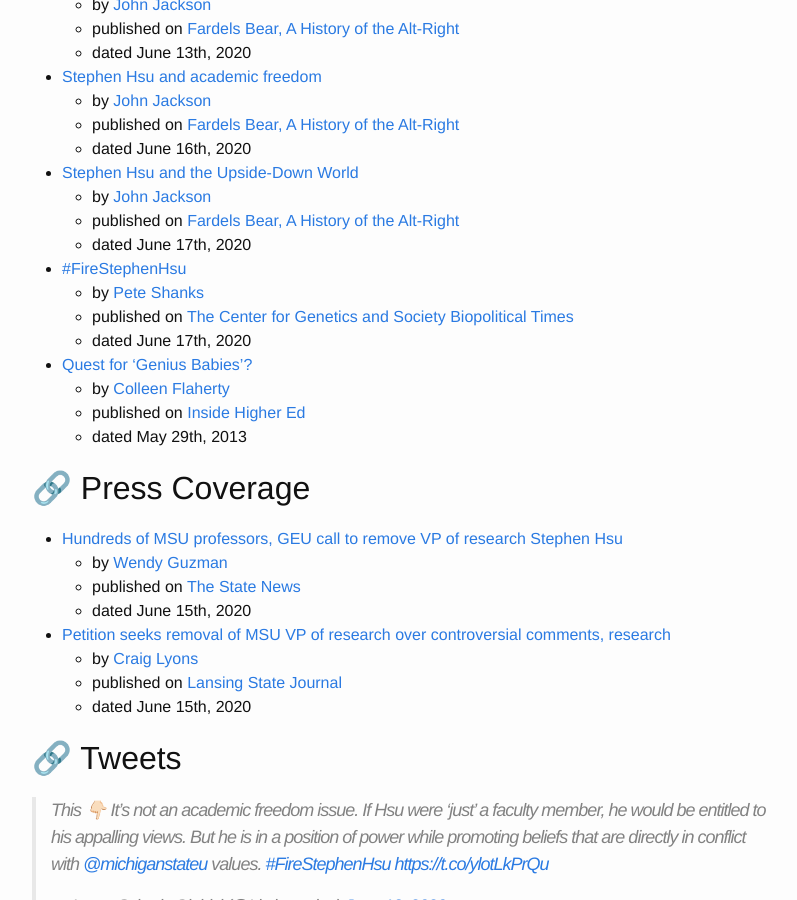
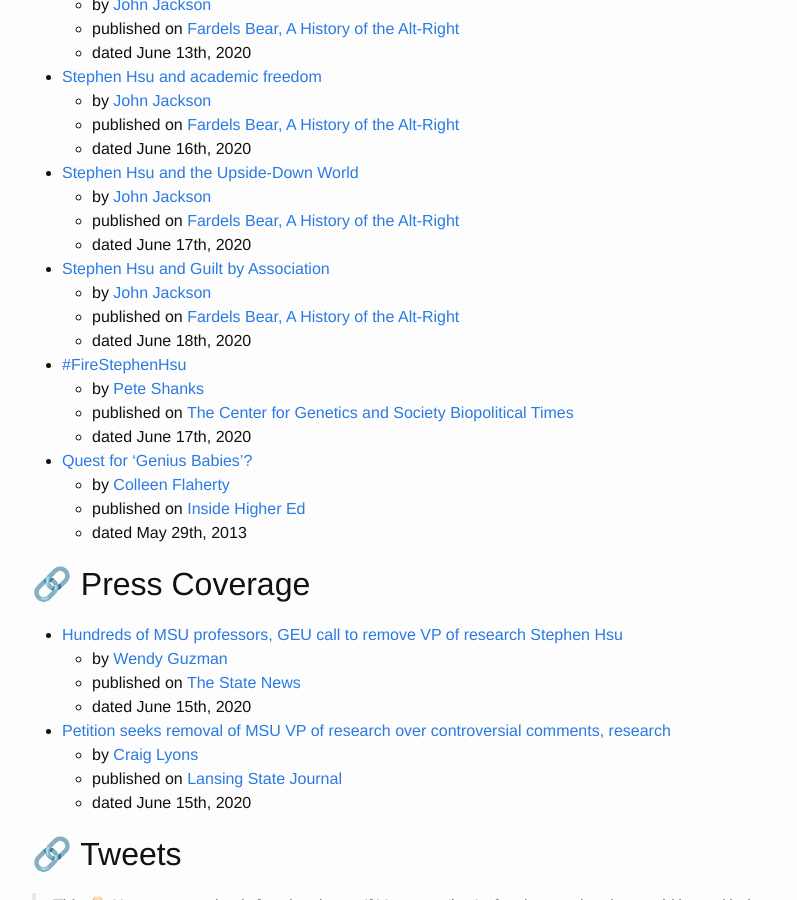
Before and after one commit to mmore500/mmore500.github.io, a Jekyll site: the page built from blog_professional/_posts/2020-06-16-firestephenhsu-listing.md, in a window 1280 px wide and 900 px high, scrolled down 1218 px. Shown: the whole window, without its empty margins (238-1035 px from the left). Built offline with Jekyll 4.4.1, drawn with Linux system fonts in a browser that asks for light colours; emoji names are drawn with the system emoji font; comment, search, counter and statistics services are not loaded; some of the changed text lies outside the part shown.

Commit message:
Add John Jackson blog post

```diff
--- a/blog_professional/_posts/2020-06-16-firestephenhsu-listing.md
+++ b/blog_professional/_posts/2020-06-16-firestephenhsu-listing.md
@@ -46,6 +46,10 @@
   * by [John Jackson](https://lbc.msu.edu/about/directory/jackson-j.html)
   * published on [Fardels Bear, A History of the Alt-Right](https://lbc.msu.edu/about/directory/jackson-j.html)
   * dated June 17th, 2020
+* [Stephen Hsu and Guilt by Association](https://altrightorigins.com/2020/06/18/hsu-guilt-by-association/)
+  * by [John Jackson](https://lbc.msu.edu/about/directory/jackson-j.html)
+  * published on [Fardels Bear, A History of the Alt-Right](https://lbc.msu.edu/about/directory/jackson-j.html)
+  * dated June 18th, 2020
 * [#FireStephenHsu](https://www.geneticsandsociety.org/biopolitical-times/firestephenhsu)
   * by [Pete Shanks](https://www.geneticsandsociety.org/user/32)
   * published on [The Center for Genetics and Society Biopolitical Times](https://www.geneticsandsociety.org/biopolitical-times)
```
Also changed, not shown: other parts of blog_professional/_posts/2020-06-16-firestephenhsu-listing.md (+1 -1 lines).
